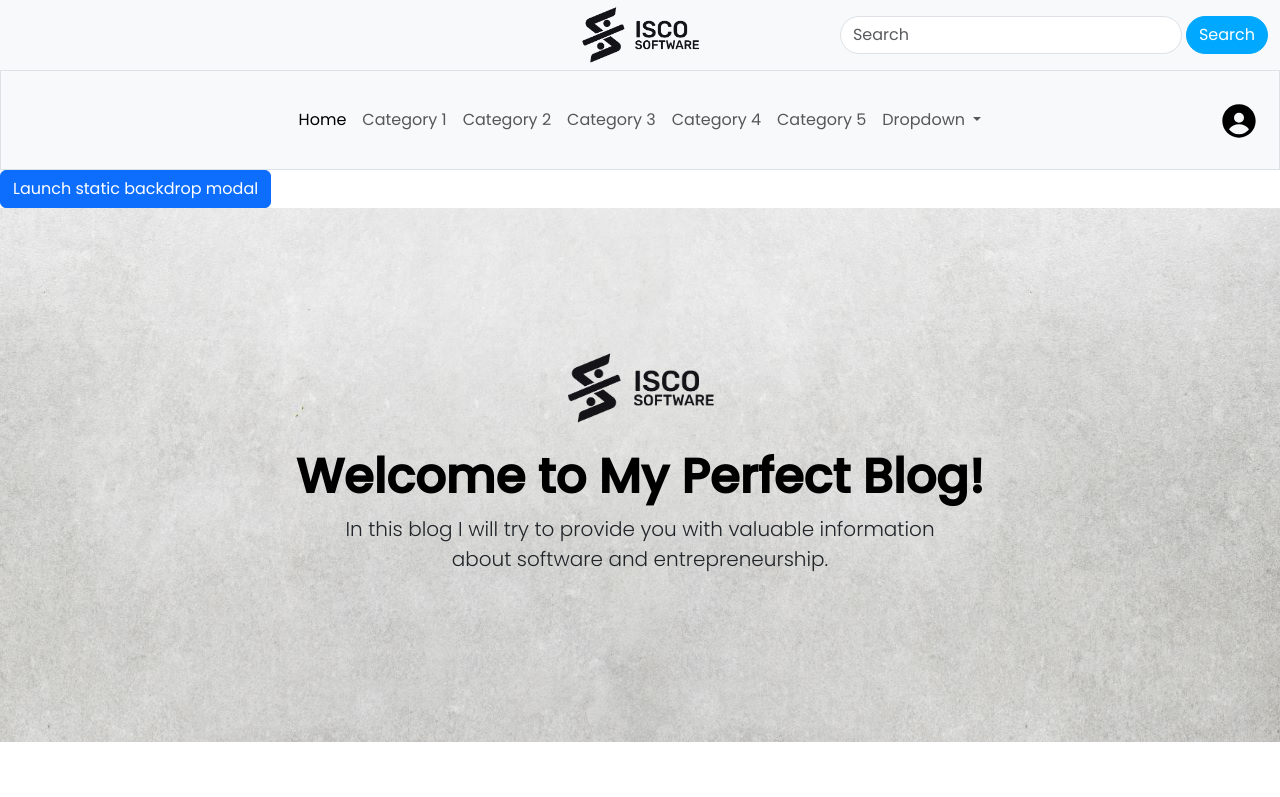
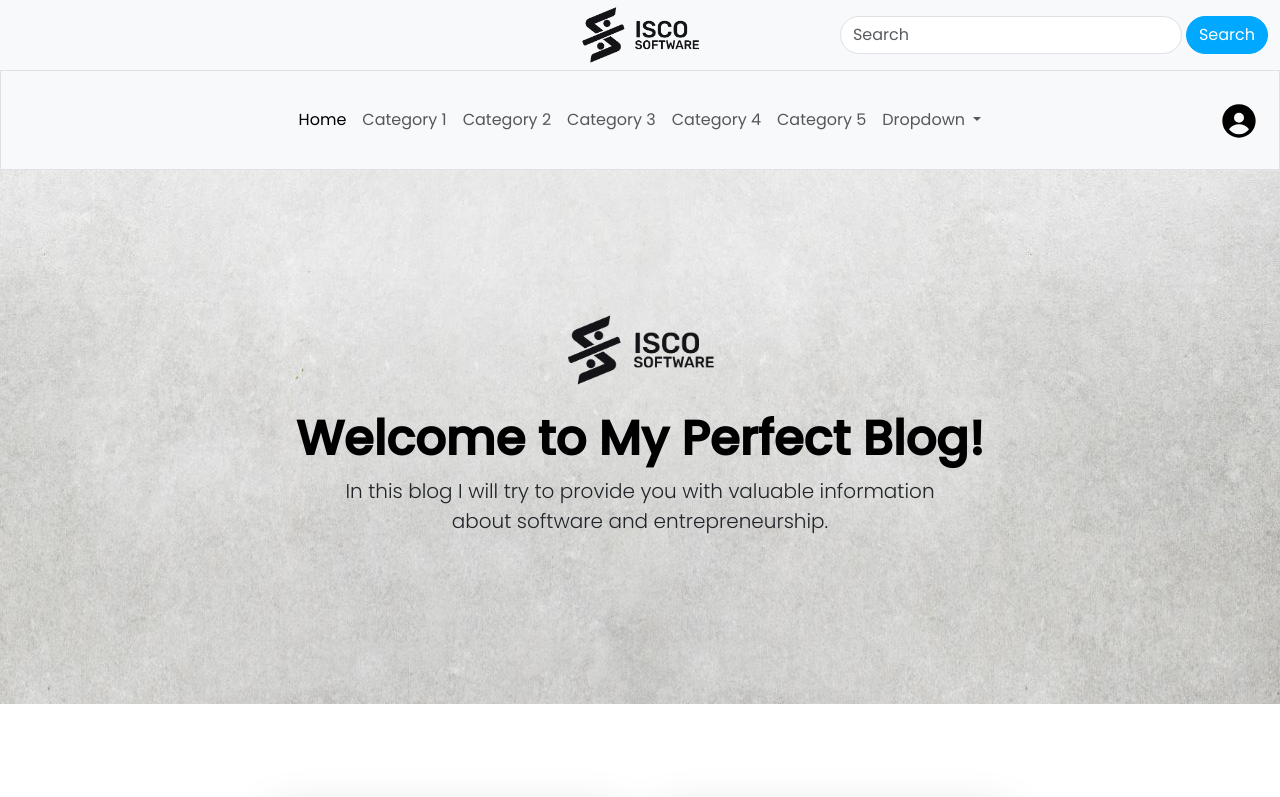
Before and after one commit to kaanxweb/simple-blog, a plain HTML site: page index.html in a window 1280 px wide. Shown: the top 797 px of the page. Drawn offline with nearby package versions, Linux system fonts and the light colour scheme.

Commit message:
Comment Line Modal Button

```diff
--- a/index.html
+++ b/index.html
@@ -87,9 +87,9 @@
       </nav>
 
             <!-- Button trigger modal -->
-            <button type="button" class="btn btn-primary" data-bs-toggle="modal" data-bs-target="#staticBackdrop">
+            <!-- <button type="button" class="btn btn-primary" data-bs-toggle="modal" data-bs-target="#staticBackdrop">
                   Launch static backdrop modal
-            </button>
+            </button> -->
 
 
       <section class="py-5" id="header" style="background-image: url('assets/img/header.jpg');">
```
